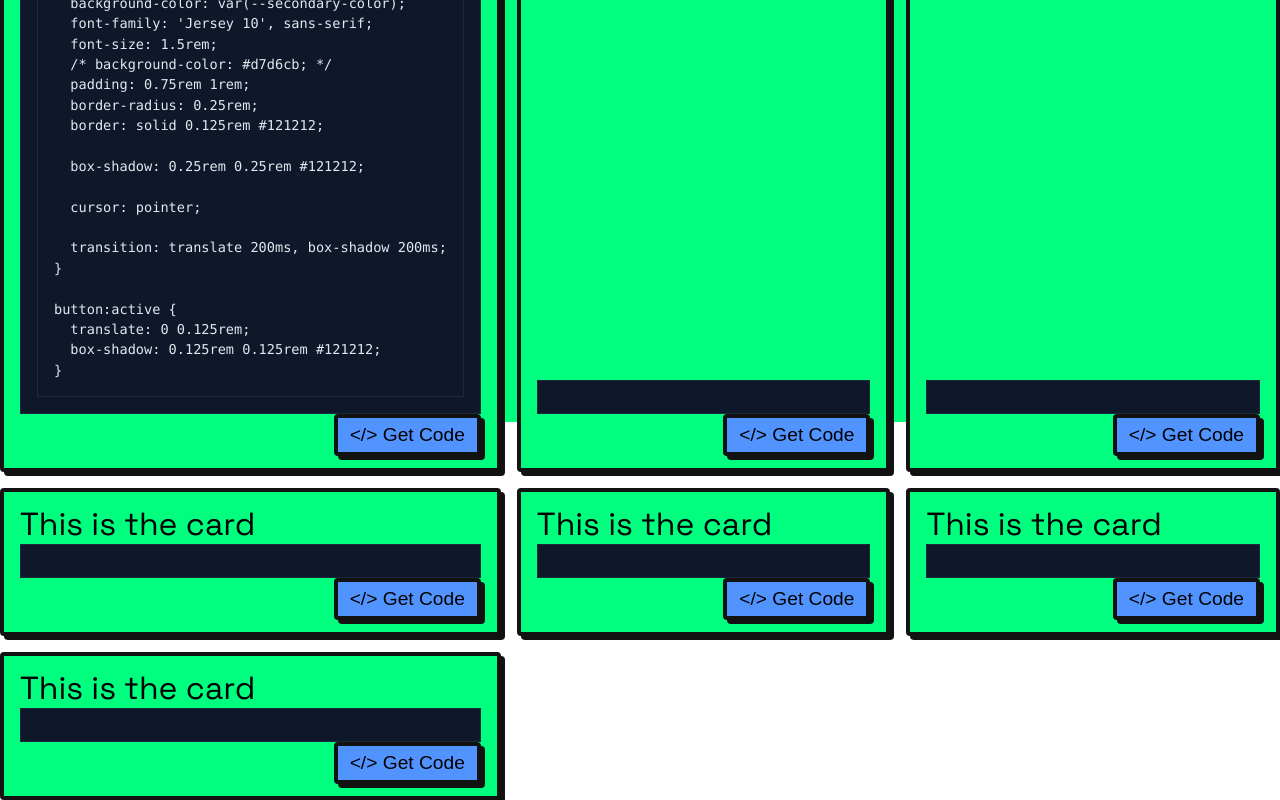
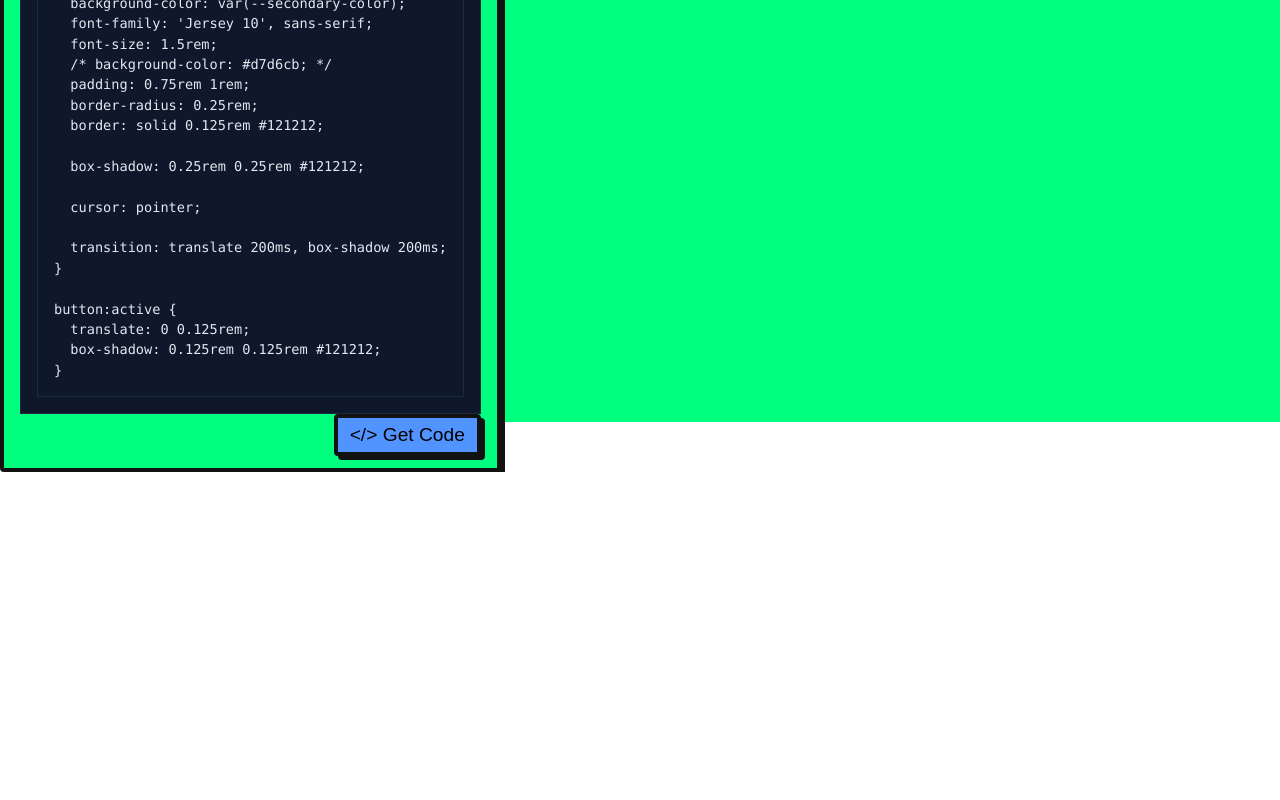
Before and after one commit to yusef-codes10/soniq, a Vue app: page /buttons in a window 1280 px wide. Shown: the part 378-1178 px from the top of the page. After the commit the page ends 850 px from the top, so only its background shows below. Built offline with nearby package versions, Linux system fonts and the light colour scheme.

Commit message:
the code section/source property cannot be accessed?

```diff
--- a/src/views/ButtonsView.vue
+++ b/src/views/ButtonsView.vue
@@ -16,12 +16,6 @@ import buttons from '@/data/buttons.js'
           <CodeSection :source="btn.source" />
         </template>
       </CardComponent>
-      <CardComponent />
-      <CardComponent />
-      <CardComponent />
-      <CardComponent />
-      <CardComponent />
-      <CardComponent />
     </div>
   </div>
 </template>
--- a/src/views/ComponentsView.vue
+++ b/src/views/ComponentsView.vue
@@ -1,5 +1,6 @@
 <script setup>
 import CardComponent from '@/components/ui/CardComponent.vue'
+import CodeSection from '@/components/ui/CodeSection.vue'
 import cards from '@/data/cards.js'
 </script>
 
@@ -9,6 +10,10 @@ import cards from '@/data/cards.js'
     <div class="cards-grid">
       <CardComponent v-for="card in cards" :key="card.id" :title="card.name">
         <component :is="card?.component"></component>
+
+        <template>
+          <CodeSection :source="card.source" />
+        </template>
       </CardComponent>
     </div>
   </div>
```
